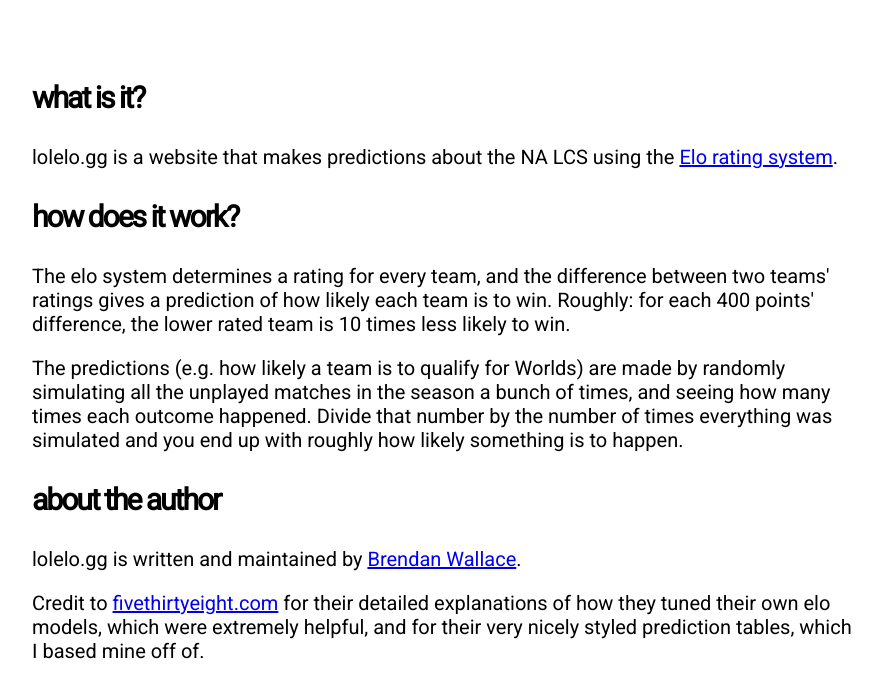
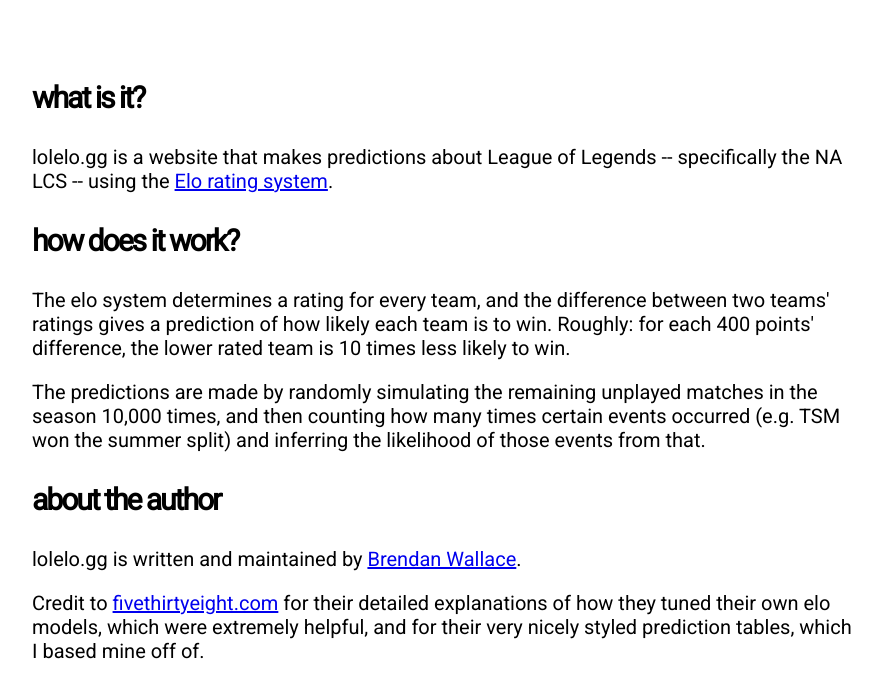
Before and after one commit to brendanwallace/lolelo, a Django app: page /about in a window 1280 px wide. Shown: the part 41-733 px from the top of the page, without its empty margins (196-1078 px from the left). Run offline with Django 3.2, Linux system fonts and the light colour scheme.

Commit message:
Tweak the about page more.

```diff
--- a/na_lcs/templates/na_lcs/about.html
+++ b/na_lcs/templates/na_lcs/about.html
@@ -6,7 +6,8 @@
     What is it?
     </p>
     <p class="answer">
-    lolelo.gg is a website that makes predictions about the NA LCS using the
+    lolelo.gg is a website that makes predictions about League of Legends --
+    specifically the NA LCS -- using the
     <a href="https://en.wikipedia.org/wiki/Elo_rating_system">Elo rating system</a>.
     </p>
     <p class="question">
@@ -19,11 +20,10 @@
     times less likely to win.
     </p>
     <p class="answer">
-    The predictions (e.g. how likely a team is to qualify for Worlds) are made
-    by randomly simulating all the unplayed matches in the season a bunch of
-    times, and seeing how many times each outcome happened. Divide that number
-    by the number of times everything was simulated and you end up with roughly
-    how likely something is to happen.
+    The predictions are made by randomly simulating the remaining unplayed
+    matches in the season 10,000 times, and then counting how many times
+    certain events occurred (e.g. TSM won the summer split) and inferring
+    the likelihood of those events from that.
     </p>
     <p class="question">
     About the author
```
